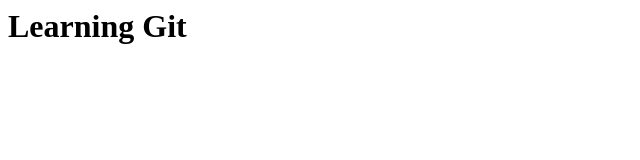
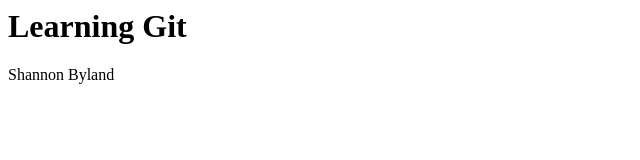
Before and after one commit to shannonbyland/learning_git, a plain HTML site: page index.html in a window 1280 px wide. Shown: the whole page, without its empty margins (0-640 px from the left). Drawn offline with Linux system fonts and the light colour scheme.

Commit message:
added name in p tag

```diff
--- a/index.html
+++ b/index.html
@@ -6,6 +6,9 @@
    <h1>
      Learning Git
    </h1>
+   <p>
+     Shannon Byland
+   </p>
 
    <script src='app.js'></script>
  </body>
```
